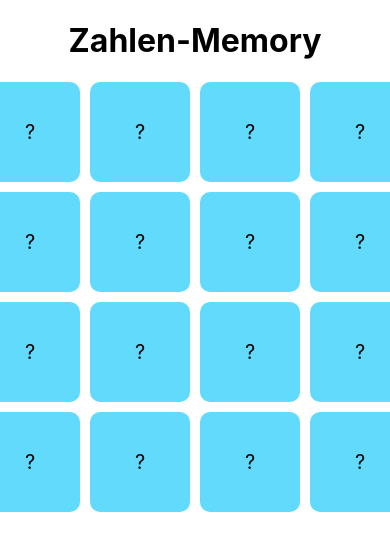
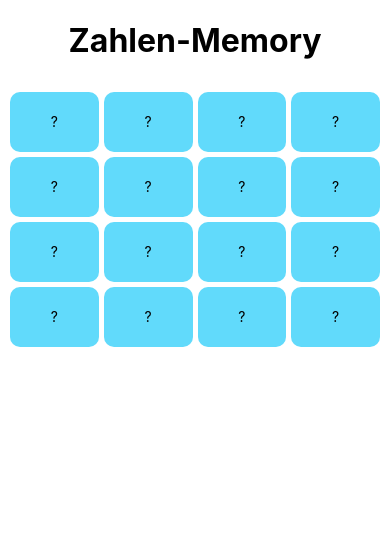
Before and after one commit to hssw24/mem, a React (Create React App) app: page / in a window 390 px wide. Shown: the top 550 px of the page. Built offline with nearby package versions, Linux system fonts and the light colour scheme.

Commit message:
Beschreibung der Änderungen

```diff
--- a/src/App.css
+++ b/src/App.css
@@ -4,23 +4,25 @@
 
 .grid {
   display: grid;
-  grid-template-columns: repeat(4, 100px);
+  grid-template-columns: repeat(4, 1fr);
   grid-gap: 10px;
   justify-content: center;
   margin-top: 20px;
+  padding: 10px;
 }
 
 .card {
   background-color: #61dafb;
   border-radius: 10px;
-  width: 100px;
+  width: 100%;
   height: 100px;
   display: flex;
   align-items: center;
   justify-content: center;
   font-size: 20px;
   cursor: pointer;
-  transition: transform 0.3s;
+  transition: transform 0.3s, background-color 0.3s;
+  user-select: none;
 }
 
 .card.flipped {
@@ -29,6 +31,35 @@
   transform: rotateY(180deg);
 }
 
+.card.matched {
+  background-color: #4caf50; /* Farbe für korrektes Paar */
+  color: white;
+}
+
 .card span {
   display: block;
 }
+
+/* Anpassung für mobile Geräte */
+@media (max-width: 768px) {
+  .grid {
+    grid-template-columns: repeat(4, 1fr);
+    grid-gap: 5px;
+  }
+
+  .card {
+    height: 80px;
+    font-size: 16px;
+  }
+}
+
+@media (max-width: 480px) {
+  .grid {
+    grid-template-columns: repeat(4, 1fr);
+  }
+
+  .card {
+    height: 60px;
+    font-size: 14px;
+  }
+}
--- a/src/App.js
+++ b/src/App.js
@@ -51,10 +51,10 @@ function App() {
         setMatchedCards([...matchedCards, firstCardIndex, secondCardIndex]);
       }
 
-      // Zurücksetzen der umgedrehten Karten nach kurzer Verzögerung
+      // Zurücksetzen der umgedrehten Karten nach einer Verzögerung von 1,5 Sekunden
       setTimeout(() => {
         setFlippedCards([]);
-      }, 1000);
+      }, 1500);
     }
   };
 
@@ -65,7 +65,8 @@ function App() {
         {cards.map((card, index) => (
           <div
             key={index}
-            className={`card ${flippedCards.includes(index) || matchedCards.includes(index) ? 'flipped' : ''}`}
+            className={`card ${flippedCards.includes(index) || matchedCards.includes(index) ? 'flipped' : ''}
+              ${matchedCards.includes(index) ? 'matched' : ''}`}
             onClick={() => handleCardClick(index)}
           >
             {(flippedCards.includes(index) || matchedCards.includes(index)) ? (
```
